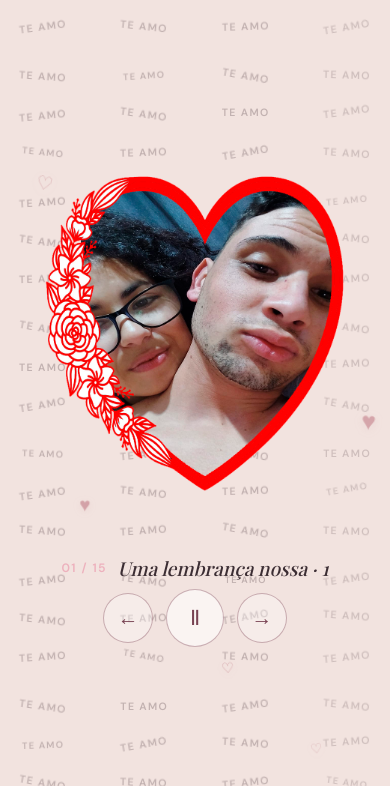
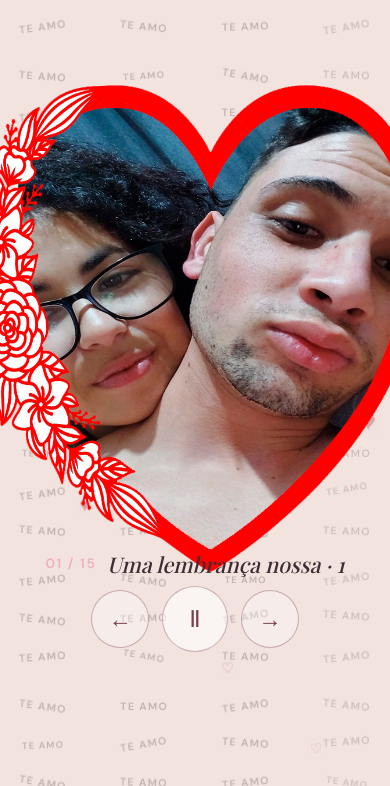
Before and after one commit to al1ss0nl/4anos, a plain HTML site: page index.html in a window 390 px wide. Both pictures are taken after a click on the button "▶ Assistir às nossas lembranças". Shown: the part 731-1517 px from the top of the page. Drawn offline with nearby package versions, Linux system fonts and the light colour scheme; a web font is replaced by a local one.

Commit message:
Update index.html

```diff
--- a/index.html
+++ b/index.html
@@ -102,6 +102,16 @@
       .reveal-content{font-size:clamp(2.8rem,9vw,3.6rem);line-height:1.48;padding:1.4rem .25rem}
     }
     @media(max-width:600px) and (max-height:540px){.cinema{padding:2.8rem .25rem .45rem}.cinema-frame{width:min(88vw,55vh,460px);height:min(88vw,55vh,460px)}.cinema-caption{margin:.35rem 0}.cinema-controls button{width:42px;height:42px}.cinema-controls #togglePlay{width:48px;height:48px}}
+    @media(max-width:600px){
+      /* The PNG artwork has generous transparent margins; enlarge the artwork itself. */
+      .photo-stage{transform:scale(1.55);transform-origin:center;max-width:none;max-height:none}
+      .cinema-caption{font-size:1.35rem}
+      .cinema-caption span:first-child{font-size:.85rem}
+      .cinema-controls button{width:58px;height:58px;font-size:1.45rem}
+      .cinema-controls #togglePlay{width:66px;height:66px}
+      .reveal-content{font-size:clamp(3.1rem,10vw,3.8rem);line-height:1.48}
+    }
+    @media(max-width:600px) and (max-height:540px){.cinema-controls button{width:48px;height:48px}.cinema-controls #togglePlay{width:56px;height:56px}.photo-stage{transform:scale(1.28)}}
     @media(prefers-reduced-motion:reduce){.reveal,.global-hearts span,.floating-hearts span,.love-pattern span{animation:none!important}}
   </style>
 </head>
```
